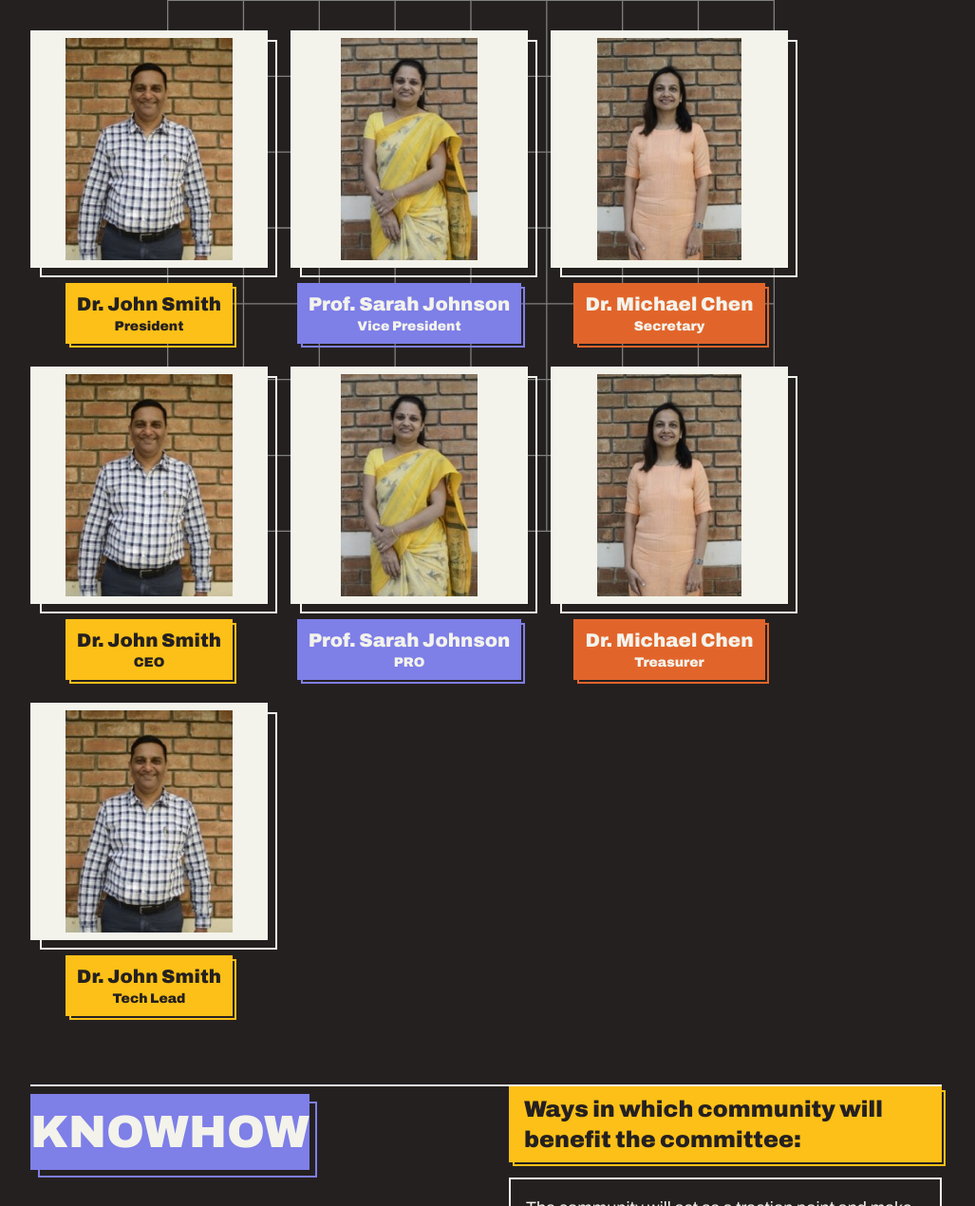
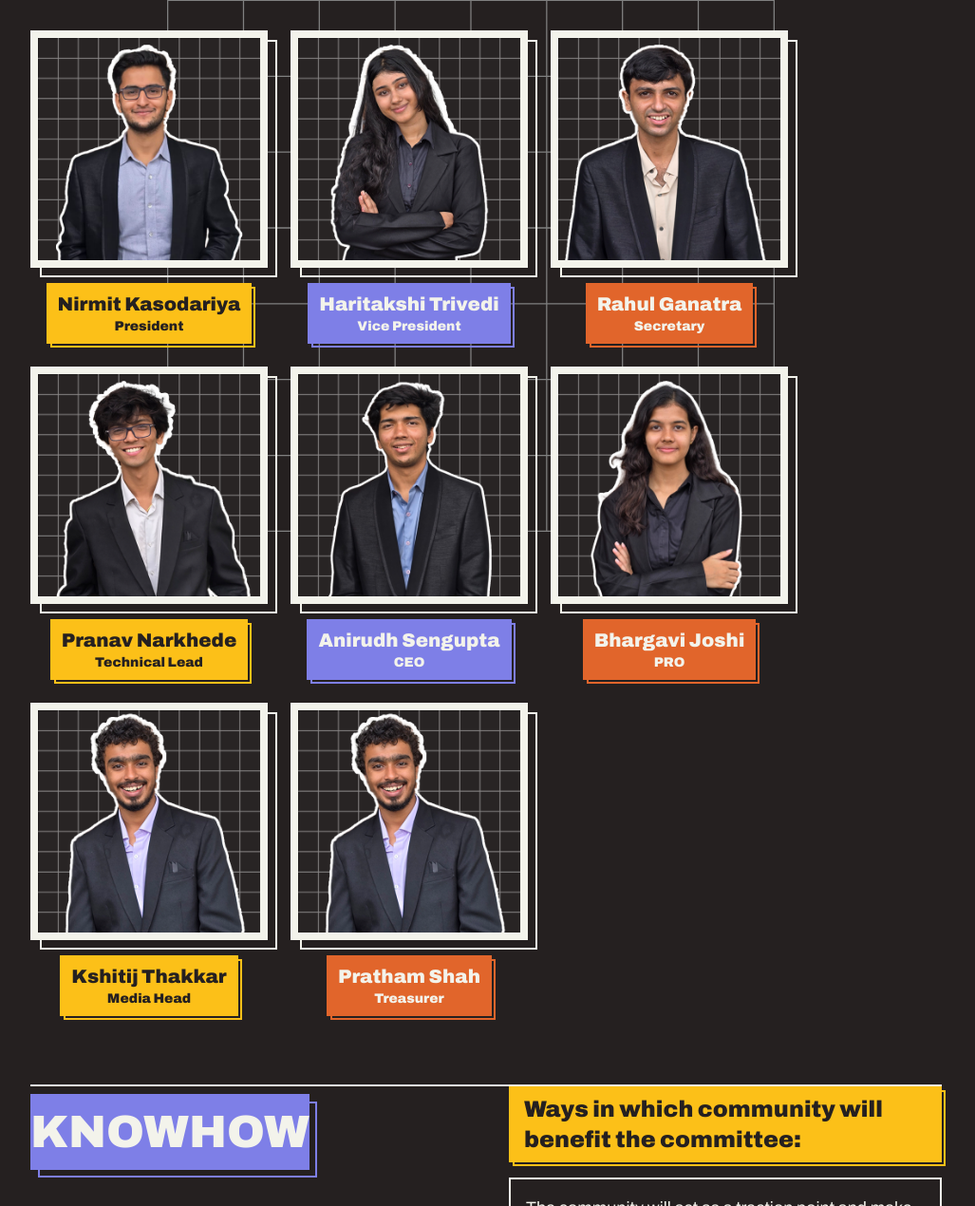
Before and after one commit to 404reese/s4ds25-web, a plain HTML site: page index.html in a window 1280 px wide. Shown: the part 2679-3949 px from the top of the page at 95% size, without its empty margins (128-1155 px from the left). Drawn offline with Linux system fonts and the light colour scheme.

Commit message:
ppl photos

```diff
--- a/index.html
+++ b/index.html
@@ -109,7 +109,25 @@
             </a>
           </div>
           <div class="flex items-center md:gap-4">
-            <a class="block hover:underline" href="about.html">About</a>
+
+            <a class="block hover:underline" href="/Projects">Projects</a>
+
+            <!-- Projects & Teams Dropdown -->
+            <div class="relative group">
+              <button class="block hover:underline focus:outline-none">
+                Teams
+                <svg class="w-4 h-4 inline-block ml-1" fill="none" stroke="currentColor" viewBox="0 0 24 24">
+                  <path stroke-linecap="round" stroke-linejoin="round" stroke-width="2" d="M19 9l-7 7-7-7"></path>
+                </svg>
+              </button>
+              <div class="absolute top-full left-0 mt-1 w-32 bg-white border-2 border-black shadow-lg opacity-0 invisible group-hover:opacity-100 group-hover:visible transition-all duration-200 z-50">
+                <a href="/2023" class="block px-4 py-2 text-grey hover:bg-yellow hover:text-black transition-colors">2023</a>
+                <a href="/2024" class="block px-4 py-2 text-grey hover:bg-yellow hover:text-black transition-colors">2024</a>
+              </div>
+            </div>
+
+            <a class="block hover:underline" href="/knowhow">Knowhow</a>
+
             <!-- <a class="block hover:underline" href="events.html">Events</a>
           <a class="block hover:underline" href="sponsors.html">Sponsors</a>
           <a class="block hover:underline" href="open-source.html">Open Source</a>
@@ -853,8 +871,8 @@
                       class="relative z-10 flex h-full w-full items-center justify-center"
                     >
                       <div class="w-fit bg-yellow px-3 py-2">
-                        <h3 class="text-xl font-black text-grey">Dr. John Smith</h3>
-                        <p class="text-center text-sm font-black text-grey">Chairman</p>
+                        <h3 class="text-xl font-black text-grey">Dr. Milind Nemade</h3>
+                        <p class="text-center text-sm font-black text-grey">Counsellor</p>
                       </div>
                     </div>
                   </div>
@@ -897,8 +915,8 @@
                       class="relative z-10 flex h-full w-full items-center justify-center"
                     >
                       <div class="w-fit bg-purple px-3 py-2">
-                        <h3 class="text-xl font-black text-white">Prof. Sarah Johnson</h3>
-                        <p class="text-center text-sm font-black text-white">Chairman</p>
+                        <h3 class="text-xl font-black text-white">Dr. Sheetal Jagtap</h3>
+                        <p class="text-center text-sm font-black text-white">Faculty Coordinator</p>
                       </div>
                     </div>
                   </div>
@@ -941,8 +959,8 @@
                       class="relative z-10 flex h-full w-full items-center justify-center"
                     >
                       <div class="w-fit bg-orange px-3 py-2">
-                        <h3 class="text-xl font-black text-white">Dr. Michael Chen</h3>
-                        <p class="text-center text-sm font-black text-white">Chairman</p>
+                        <h3 class="text-xl font-black text-white">Prof. Sejal Shah</h3>
+                        <p class="text-center text-sm font-black text-white">Faculty Coordinator</p>
                       </div>
                     </div>
                   </div>
@@ -1024,7 +1042,7 @@
                           data-nimg="1"
                           class="h-[150px] w-[150px] bg-white object-contain p-2 md:h-[250px] md:w-[250px]"
                           style="color: transparent"
-                          src="images/mn.jpg"
+                          src="images/nirmitnew.png"
                         />
                       </div>
                     </div>
@@ -1040,7 +1058,7 @@
                       class="relative z-10 flex h-full w-full items-center justify-center"
                     >
                       <div class="w-fit bg-yellow px-3 py-2">
-                        <h3 class="text-xl font-black text-grey">Dr. John Smith</h3>
+                        <h3 class="text-xl font-black text-grey">Nirmit Kasodariya</h3>
                         <p class="text-center text-sm font-black text-grey">President</p>
                       </div>
                     </div>
@@ -1068,7 +1086,7 @@
                           data-nimg="1"
                           class="h-[150px] w-[150px] bg-white object-contain p-2 md:h-[250px] md:w-[250px]"
                           style="color: transparent"
-                          src="images/sj.jpg"
+                          src="images/hari.png"
                         />
                       </div>
                     </div>
@@ -1084,7 +1102,7 @@
                       class="relative z-10 flex h-full w-full items-center justify-center"
                     >
                       <div class="w-fit bg-purple px-3 py-2">
-                        <h3 class="text-xl font-black text-white">Prof. Sarah Johnson</h3>
+                        <h3 class="text-xl font-black text-white">Haritakshi Trivedi</h3>
                         <p class="text-center text-sm font-black text-white">Vice President</p>
                       </div>
                     </div>
@@ -1112,7 +1130,7 @@
                           data-nimg="1"
                           class="h-[150px] w-[150px] bg-white object-contain p-2 md:h-[250px] md:w-[250px]"
                           style="color: transparent"
-                          src="images/ss.jpg"
+                          src="images/rahul.png"
                         />
                       </div>
                     </div>
@@ -1128,7 +1146,7 @@
                       class="relative z-10 flex h-full w-full items-center justify-center"
                     >
                       <div class="w-fit bg-orange px-3 py-2">
-                        <h3 class="text-xl font-black text-white">Dr. Michael Chen</h3>
+                        <h3 class="text-xl font-black text-white">Rahul Ganatra</h3>
                         <p class="text-center text-sm font-black text-white">Secretary</p>
                       </div>
                     </div>
@@ -1155,7 +1173,7 @@
                           data-nimg="1"
                           class="h-[150px] w-[150px] bg-white object-contain p-2 md:h-[250px] md:w-[250px]"
                           style="color: transparent"
-                          src="images/mn.jpg"
+                          src="images/pranav.png"
                         />
                       </div>
                     </div>
@@ -1171,8 +1189,8 @@
                       class="relative z-10 flex h-full w-full items-center justify-center"
                     >
                       <div class="w-fit bg-yellow px-3 py-2">
-                        <h3 class="text-xl font-black text-grey">Dr. John Smith</h3>
-                        <p class="text-center text-sm font-black text-grey">CEO</p>
+                        <h3 class="text-xl font-black text-grey">Pranav Narkhede</h3>
+                        <p class="text-center text-sm font-black text-grey">Technical Lead</p>
                       </div>
                     </div>
                   </div>
@@ -1199,7 +1217,7 @@
                           data-nimg="1"
                           class="h-[150px] w-[150px] bg-white object-contain p-2 md:h-[250px] md:w-[250px]"
                           style="color: transparent"
-                          src="images/sj.jpg"
+                          src="images/anirudh.png"
                         />
                       </div>
                     </div>
@@ -1215,8 +1233,8 @@
                       class="relative z-10 flex h-full w-full items-center justify-center"
                     >
                       <div class="w-fit bg-purple px-3 py-2">
-                        <h3 class="text-xl font-black text-white">Prof. Sarah Johnson</h3>
-                        <p class="text-center text-sm font-black text-white">PRO</p>
+                        <h3 class="text-xl font-black text-white">Anirudh Sengupta</h3>
+                        <p class="text-center text-sm font-black text-white">CEO</p>
                       </div>
                     </div>
                   </div>
@@ -1243,7 +1261,7 @@
                           data-nimg="1"
                           class="h-[150px] w-[150px] bg-white object-contain p-2 md:h-[250px] md:w-[250px]"
                           style="color: transparent"
-                          src="images/ss.jpg"
+                          src="images/bhargavi.png"
                         />
                       </div>
                     </div>
@@ -1259,8 +1277,8 @@
                       class="relative z-10 flex h-full w-full items-center justify-center"
                     >
                       <div class="w-fit bg-orange px-3 py-2">
-                        <h3 class="text-xl font-black text-white">Dr. Michael Chen</h3>
-                        <p class="text-center text-sm font-black text-white">Treasurer</p>
+                        <h3 class="text-xl font-black text-white">Bhargavi Joshi</h3>
+                        <p class="text-center text-sm font-black text-white">PRO</p>
                       </div>
                     </div>
                   </div>
@@ -1286,7 +1304,7 @@
                           data-nimg="1"
                           class="h-[150px] w-[150px] bg-white object-contain p-2 md:h-[250px] md:w-[250px]"
                           style="color: transparent"
-                          src="images/mn.jpg"
+                          src="images/pratham.png"
                         />
                       </div>
                     </div>
@@ -1302,8 +1320,51 @@
                       class="relative z-10 flex h-full w-full items-center justify-center"
                     >
                       <div class="w-fit bg-yellow px-3 py-2">
-                        <h3 class="text-xl font-black text-grey">Dr. John Smith</h3>
-                        <p class="text-center text-sm font-black text-grey">Tech Lead</p>
+                        <h3 class="text-xl font-black text-grey">Kshitij Thakkar</h3>
+                        <p class="text-center text-sm font-black text-grey">Media Head</p>
+                      </div>
+                    </div>
+                  </div>
+                </div>
+              </div>
+              <div class="flex flex-col items-center">
+                <a class="block" target="_blank" rel="noopener noreferrer">
+                  <div class="flex items-center">
+                    <div class="relative h-auto w-auto">
+                      <div
+                        style="margin-bottom: -10px; margin-right: -10px"
+                        class="absolute bottom-0 right-0 h-full w-full border-white border-2"
+                      ></div>
+                      <div
+                        class="relative z-10 flex h-full w-full items-center justify-center"
+                      >
+                        <img
+                          alt="Dr. Michael Chen"
+                          loading="lazy"
+                          width="250"
+                          height="250"
+                          decoding="async"
+                          data-nimg="1"
+                          class="h-[150px] w-[150px] bg-white object-contain p-2 md:h-[250px] md:w-[250px]"
+                          style="color: transparent"
+                          src="images/pratham.png"
+                        />
+                      </div>
+                    </div>
+                  </div>
+                </a>
+                <div class="mt-4 flex items-center">
+                  <div class="relative h-auto w-auto">
+                    <div
+                      style="margin-bottom: -4px; margin-right: -4px"
+                      class="absolute bottom-0 right-0 h-full w-full border-orange border-2"
+                    ></div>
+                    <div
+                      class="relative z-10 flex h-full w-full items-center justify-center"
+                    >
+                      <div class="w-fit bg-orange px-3 py-2">
+                        <h3 class="text-xl font-black text-white">Pratham Shah</h3>
+                        <p class="text-center text-sm font-black text-white">Treasurer</p>
                       </div>
                     </div>
                   </div>
```
Also changed, not shown: scroll/index.html (added, +21 -0 lines), images/anirudh.png (added), images/bhargavi.png (added), images/hari.png (added), images/nirmit.png (added), images/nirmitnew.png (added), images/pranav.png (added), images/pratham.png (added), images/rahul.png (added), images/riddhesh.png (added).
